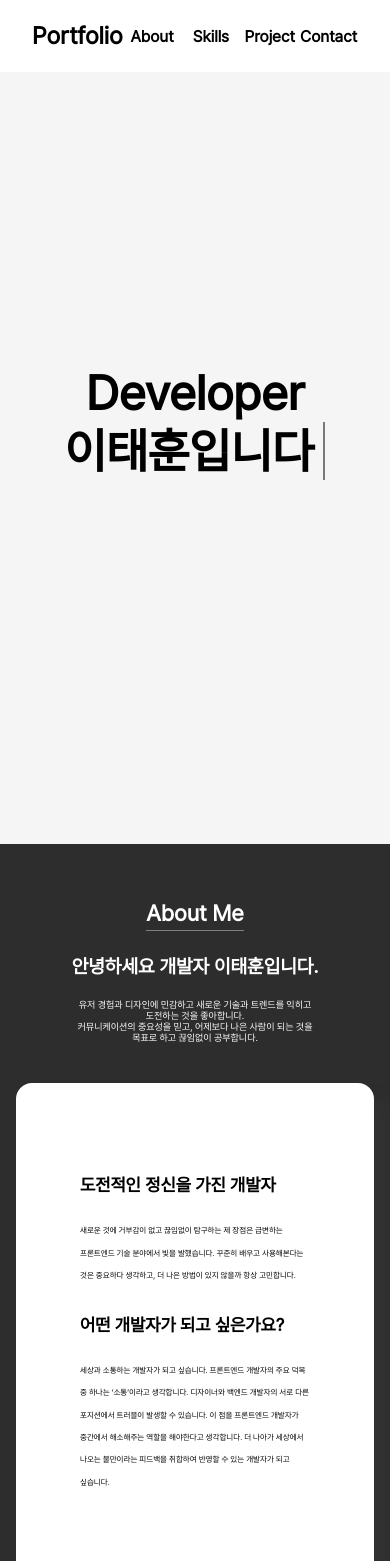
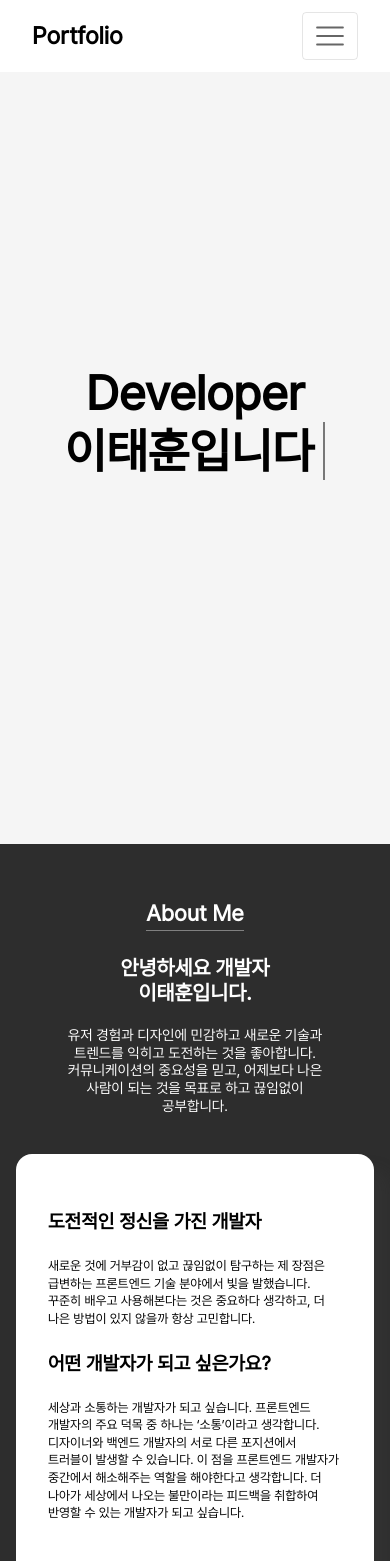
Before and after one commit to taehoon619/my-page, a React (Create React App) app: page / in a window 390 px wide. Shown: the top 1561 px of the page. Built offline with nearby package versions, Linux system fonts and the light colour scheme.

Commit message:
반응형

```diff
--- a/package.json
+++ b/package.json
@@ -11,6 +11,7 @@
     "react-dom": "^18.2.0",
     "react-icons": "^4.7.1",
     "react-modal": "^3.16.1",
+    "react-responsive": "^9.0.2",
     "react-scripts": "5.0.1",
     "web-vitals": "^2.1.0"
   },
--- a/src/component/About/About.module.css
+++ b/src/component/About/About.module.css
@@ -53,7 +53,6 @@
 .text > p {
   font-size: 1rem;
   font-weight: 400;
-  line-height: 1.4rem;
 }
 
 @media (max-width: 996px) {
@@ -98,22 +97,28 @@
   }
 
   .intro {
-    font-size: 1.2rem;
+    font-size: 1.3rem;
   }
 
   .introText {
-    font-size: 0.6rem;
+    font-size: 0.9rem;
     font-weight: 300;
+    line-height: 1.1rem;
   }
 
   .title {
-    font-size: 1.1rem;
+    font-size: 1.2rem;
     font-weight: 600;
-    margin: 1.7rem 0 1.5rem 0;
+    margin: 1.5rem 0;
+  }
+
+  .text {
+    padding: 2rem;
   }
 
   .text > p {
-    font-size: 0.5rem;
+    font-size: 0.8rem;
     font-weight: 200;
+    line-height: 1.1rem;
   }
 }
--- a/src/component/Header/Header.jsx
+++ b/src/component/Header/Header.jsx
@@ -2,11 +2,14 @@ import React, { useEffect, useState } from 'react';
 import styles from './Header.module.css';
 import { debounce } from 'lodash';
 import { RxHamburgerMenu } from 'react-icons/rx';
+import { FiArrowUp } from 'react-icons/fi';
+import { useMediaQuery } from 'react-responsive';
 
 export default function Header({ goodsTabs }) {
   const [scrollTop, setScrollTop] = useState(true);
   const [openHamburger, setOpenHamburger] = useState(false);
   const [isDesktop, setIsDesktop] = useState(true);
+  const isTabletOrMobile = useMediaQuery({ maxWidth: 1000 });
 
   useEffect(() => {
     const handleResize = debounce(() => {
@@ -16,6 +19,9 @@ export default function Header({ goodsTabs }) {
         setIsDesktop(true);
       }
     }, 200);
+    if (isTabletOrMobile) {
+      setIsDesktop(false);
+    }
 
     window.addEventListener('scroll', handleScroll);
     window.addEventListener('resize', handleResize);
@@ -23,7 +29,7 @@ export default function Header({ goodsTabs }) {
       window.removeEventListener('scroll', handleScroll);
       window.removeEventListener('resize', handleResize);
     };
-  }, []);
+  }, [isTabletOrMobile]);
 
   const handleHamburger = () => {
     setOpenHamburger((status) => !status);
@@ -101,7 +107,7 @@ export default function Header({ goodsTabs }) {
         className={`${styles.upBtn} ${scrollTop && styles.activeUpbtn}`}
         onClick={handleScrollTop}
       >
-        ▲
+        <FiArrowUp className={styles.arrowBtn}/>
       </div>
     </>
   );
--- a/src/component/Header/Header.module.css
+++ b/src/component/Header/Header.module.css
@@ -53,12 +53,22 @@
   position: fixed;
   bottom: 1.5rem;
   right: 1.5rem;
-  background-color: rgb(168, 168, 168);
-  border: 1px solid gray;
+  transition: 0.2 all;
 }
 
 .activeUpbtn {
   display: block;
+  transition: 0.2 all;
+}
+
+.arrowBtn {
+  width: 100%;
+  height: 100%;
+  border: 2px solid #636363;
+  border-radius: 10px;
+  cursor: pointer;
+  color: #636363;
+  background-color: rgba(255, 255, 255, 0.7);
 }
 
 .hamburgerWrap {
--- a/src/component/Main/Main.jsx
+++ b/src/component/Main/Main.jsx
@@ -20,7 +20,7 @@ export default function Main() {
           return result;
         });
       }
-    }, 300);
+    }, 200);
 
     return () => {
       clearInterval(typingInterval);
```
Also changed, not shown: .pnp.cjs, 1 other file (tests, documents, lock files or other folders).
